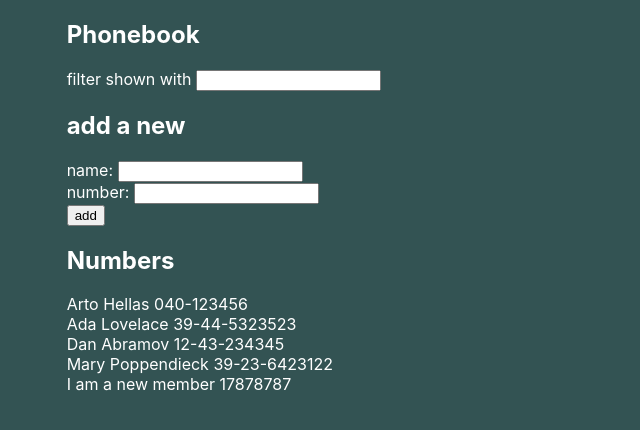
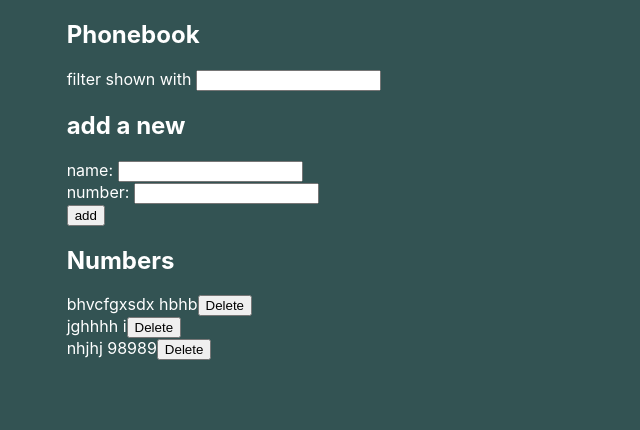
Before and after one commit to Sagar-Kap/FullStackOpen, a React (Create React App) app in the folder Part2/phonebook/: page / in a window 1280 px wide. Shown: the top 430 px of the page, without its empty margins (0-640 px from the left). Built offline with nearby package versions, Linux system fonts and the light colour scheme; data requests are answered from the project's data file.

Commit message:
✅ Completed Exercise 2.17

```diff
--- a/Part2/phonebook/db.json
+++ b/Part2/phonebook/db.json
@@ -1,29 +1,19 @@
 {
   "persons": [
     {
-      "name": "Arto Hellas",
-      "number": "040-123456",
-      "id": 1
+      "name": "bhvcfgxsdx",
+      "number": "hbhb",
+      "id": 9
     },
     {
-      "name": "Ada Lovelace",
-      "number": "39-44-5323523",
-      "id": 2
+      "name": "jghhhh",
+      "number": "i",
+      "id": 10
     },
     {
-      "name": "Dan Abramov",
-      "number": "12-43-234345",
-      "id": 3
-    },
-    {
-      "name": "Mary Poppendieck",
-      "number": "39-23-6423122",
-      "id": 4
-    },
-    {
-      "name": "I am a new member",
-      "number": "17878787",
-      "id": 5
+      "name": "nhjhj",
+      "number": "98989",
+      "id": 11
     }
   ]
 }
--- a/Part2/phonebook/src/App.jsx
+++ b/Part2/phonebook/src/App.jsx
@@ -37,7 +37,6 @@ const App = () => {
       const newNoteObject = {
         name: newName,
         number: newNumber,
-        id: persons.length + 1,
       };
 
       services.add(newNoteObject).then((returnValue) => {
@@ -54,6 +53,15 @@ const App = () => {
 
   const noteInputChange = (e) => {
     setNewName(e.target.value);
+  };
+
+  const deleteFunction = (person) => {
+    if (window.confirm(`Delete ${person.name}?`)) {
+      services.deleteValue(person.id);
+
+      const editedArray = persons.filter((chovek) => chovek.id !== person.id);
+      setPersons(editedArray);
+    }
   };
 
   return (
@@ -74,7 +82,11 @@ const App = () => {
 
       <h2>Numbers</h2>
       <ul>
-        <Persons persons={persons} query={query} />
+        <Persons
+          persons={persons}
+          query={query}
+          deleteFunction={deleteFunction}
+        />
       </ul>
     </div>
   );
--- a/Part2/phonebook/src/components/Persons.jsx
+++ b/Part2/phonebook/src/components/Persons.jsx
@@ -1,7 +1,8 @@
-const Persons = ({ persons, query }) => {
+const Persons = ({ persons, query, deleteFunction }) => {
   const allArray = persons.map((person) => (
-    <li key={person.id}>
+    <li key={person.name}>
       {person.name} {person.number}
+      <button onClick={() => deleteFunction(person)}>Delete</button>
     </li>
   ));
 
@@ -12,6 +13,7 @@ const Persons = ({ persons, query }) => {
     .map((person) => (
       <li key={person.id}>
         {person.name} {person.number}
+        <button onClick={() => deleteFunction(person)}>Delete</button>
       </li>
     ));
 
--- a/Part2/phonebook/src/services/addPersons.js
+++ b/Part2/phonebook/src/services/addPersons.js
@@ -11,7 +11,12 @@ const add = (infoOfPerson) => {
   return request.then((response) => response.data);
 };
 
+const deleteValue = (id) => {
+  axios.delete(`${baseUrl}/${id}`);
+};
+
 export default {
   getAll,
   add,
+  deleteValue,
 };
```
